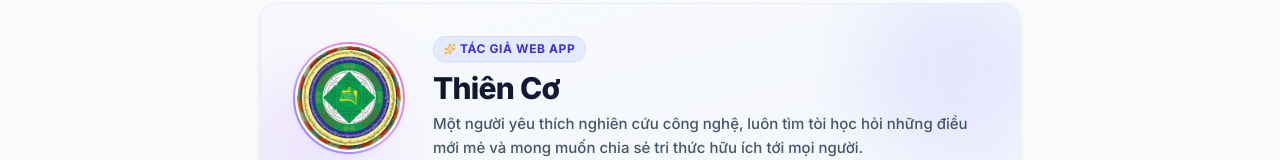
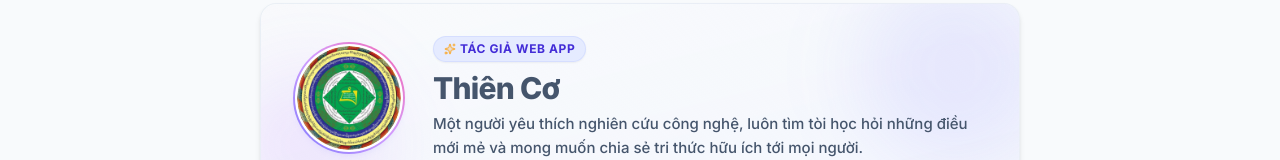
Before and after one commit to ttminh27/18phut, a Next.js app: page /about in a window 1280 px wide. Shown: the part 126-286 px from the top of the page. Built offline with nearby package versions, Linux system fonts and the light colour scheme.

Commit message:
Configure Next.js Static HTML Export and document Cloudflare Pages deployment in README.md

```diff
--- a/next.config.ts
+++ b/next.config.ts
@@ -2,6 +2,10 @@ import type { NextConfig } from "next";
 
 const nextConfig: NextConfig = {
   /* config options here */
+  output: 'export',
+  images: {
+    unoptimized: true,
+  },
   allowedDevOrigins: ['localhost:3000', '0.0.0.0:3000', '192.168.8.9', '192.168.8.9:3000', '192.168.1.100', '*'],
 };
 
--- a/src/app/about/page.tsx
+++ b/src/app/about/page.tsx
@@ -83,7 +83,7 @@ export default function AboutPage() {
             <span className="inline-flex items-center gap-1 text-[10px] sm:text-xs font-bold tracking-wider uppercase px-2.5 py-0.5 sm:py-1 bg-indigo-100/80 dark:bg-indigo-950/60 text-indigo-700 dark:text-indigo-300 border border-indigo-200/50 dark:border-indigo-850/50 rounded-full mb-2 shadow-xs transition-all duration-300 hover:bg-indigo-200/50 dark:hover:bg-indigo-900/50">
               <Sparkles className="w-3 h-3 text-amber-500 dark:text-amber-400 fill-amber-500/20 dark:fill-amber-400/20 animate-pulse" /> Tác Giả Web App
             </span>
-            <h1 className="text-2xl sm:text-3xl font-extrabold tracking-tight mb-1.5 bg-gradient-to-r from-slate-900 via-indigo-950 to-slate-900 dark:from-white dark:via-indigo-100 dark:to-white bg-clip-text text-transparent">
+            <h1 className="text-2xl sm:text-3xl font-extrabold tracking-tight mb-1.5 text-slate-600 dark:text-slate-300">
               Thiên Cơ
             </h1>
             <p
```
Also changed, not shown: 1 other file (tests, documents, lock files or other folders).
